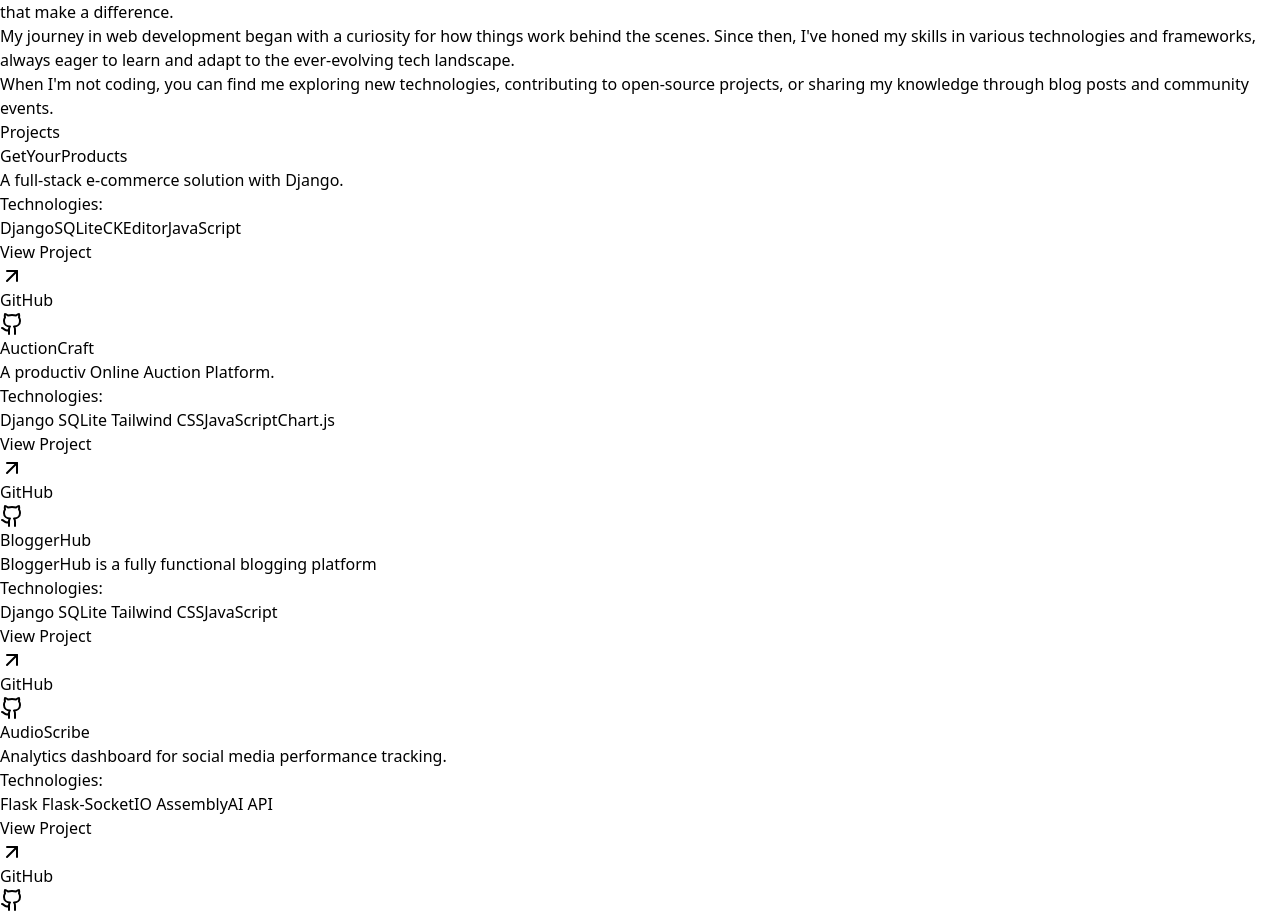
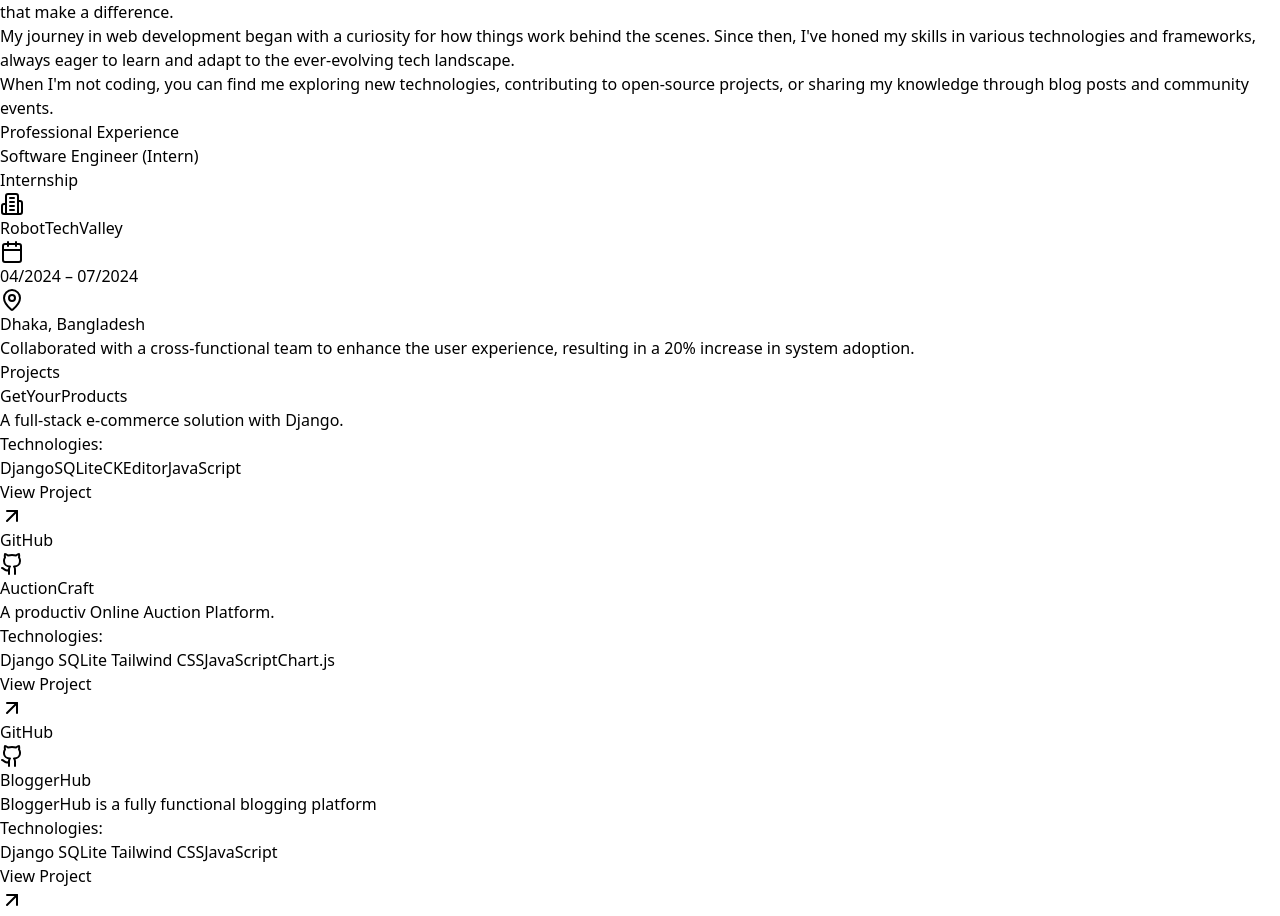
Before and after one commit to Hasninemamud/my-Portfolio, a React (Vite) app: page / in a window 1280 px wide. Shown: the part 2040-2956 px from the top of the page. Built offline with nearby package versions, Linux system fonts and the light colour scheme.

Commit message:
add Exprience

```diff
--- a/src/App.jsx
+++ b/src/App.jsx
@@ -3,13 +3,14 @@
 import Projects from "./components/Projects";
 import Skills from "./components/Skills";
 import Contact from "./components/Contact";
-import Footer from "./components/Footer";
+import Exprience from "./components/Exprience";
 
 export default function App() {
   return (
     <div className="font-sans">
       <Header />
       <About />
+      <Exprience/>
       <Projects />
       <Skills />
       <Contact />
--- /dev/null
+++ b/src/components/Exprience.jsx
@@ -0,0 +1,40 @@
+import React from "react"
+import { Building2, Calendar, MapPin } from "lucide-react"
+
+const Experience = () => {
+  return (
+    <section className="py-16 bg-white">
+      <div className="container mx-auto px-4">
+        <h2 className="text-3xl font-bold text-center mb-12 text-black">Professional Experience</h2>
+        <div className="max-w-3xl mx-auto bg-black rounded-lg shadow-lg overflow-hidden">
+          <div className="p-6">
+            <div className="flex items-center justify-between mb-4">
+              <h3 className="text-xl font-semibold text-white">Software Engineer (Intern)</h3>
+              <span className="px-3 py-1 bg-blue-100 text-blue-800 rounded-full text-sm font-medium">Internship</span>
+            </div>
+            <div className="flex items-center text-white mb-2">
+              <Building2 className="w-5 h-5 mr-2" />
+              <span className="font-medium">RobotTechValley</span>
+            </div>
+            <div className="flex items-center text-white mb-2">
+              <Calendar className="w-5 h-5 mr-2" />
+              <span>04/2024 – 07/2024</span>
+            </div>
+            <div className="flex items-center text-white mb-4">
+              <MapPin className="w-5 h-5 mr-2" />
+              <span>Dhaka, Bangladesh</span>
+            </div>
+            <ul className="list-disc pl-5 space-y-2 text-white">
+              <li>
+                Collaborated with a cross-functional team to enhance the user experience, resulting in a 20% increase in
+                system adoption.
+              </li>
+            </ul>
+          </div>
+        </div>
+      </div>
+    </section>
+  )
+}
+
+export default Experience
```
